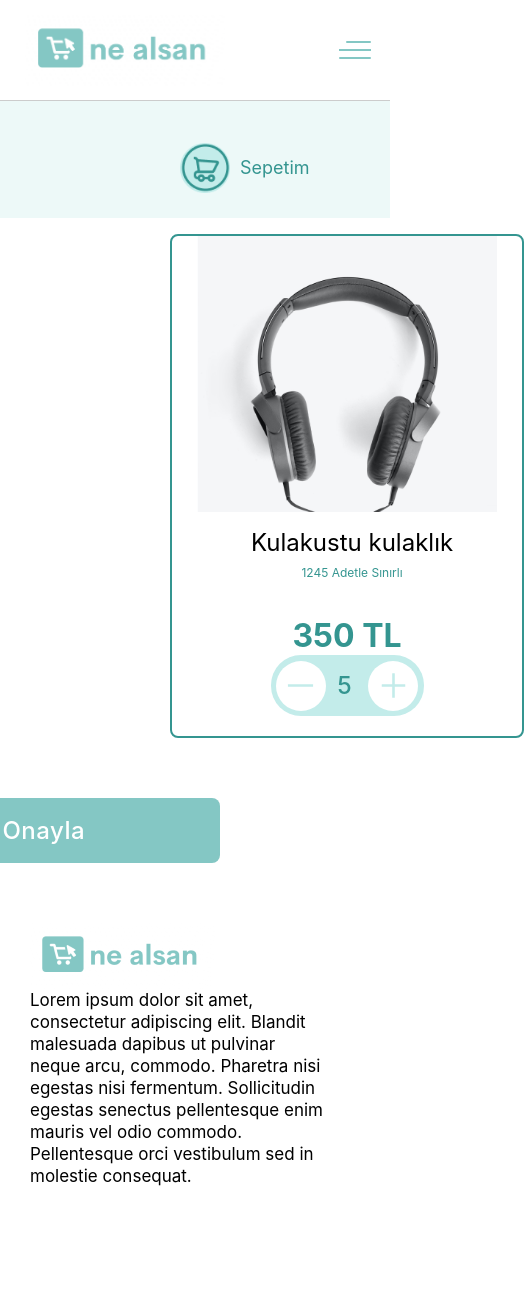
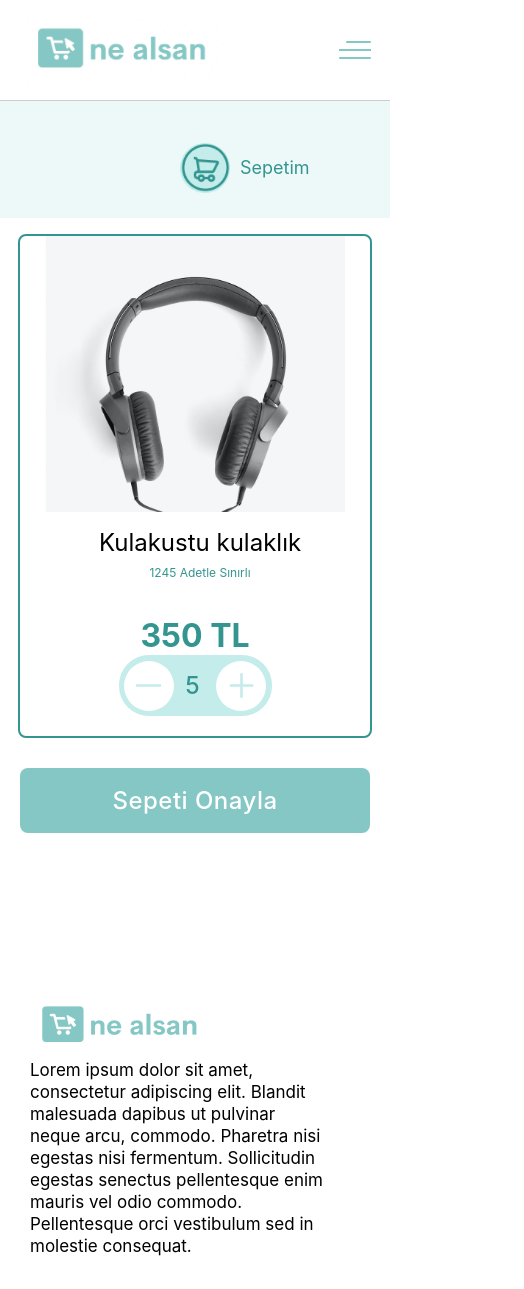
Before and after one commit to hamzauguz/infinacase, a React (Create React App) app: page /mybasket in a window 390 px wide. Shown: the whole page, 524 px wide, since content can reach past the window. Before the commit the page ends 1219 px from the top, so only its background shows below. Built offline with nearby package versions, Linux system fonts and the light colour scheme; no server answers.

Commit message:
fixed responsive bugs

```diff
--- a/src/components/footer/Styles.Footer.css
+++ b/src/components/footer/Styles.Footer.css
@@ -14,7 +14,7 @@
   padding: 0 169px;
   display: flex;
   flex-direction: column;
-  margin-top: 5em;
+  margin-top: 10em;
   margin-bottom: 2em;
 }
 
--- a/src/pages/MyBasket/Styles.MyBasket.css
+++ b/src/pages/MyBasket/Styles.MyBasket.css
@@ -8,6 +8,17 @@
     width: 350px;
     align-items: center;
     text-align: center;
+  }
+
+  .confirm-basket-button {
+    width: 350px !important;
+    float: none !important;
+    margin: 30px auto !important;
+  }
+
+  .mybasket-card-main {
+    margin-top: 1em;
+    padding: 0 0 !important;
   }
 
   .mybasket-left-title-card-container {
```
